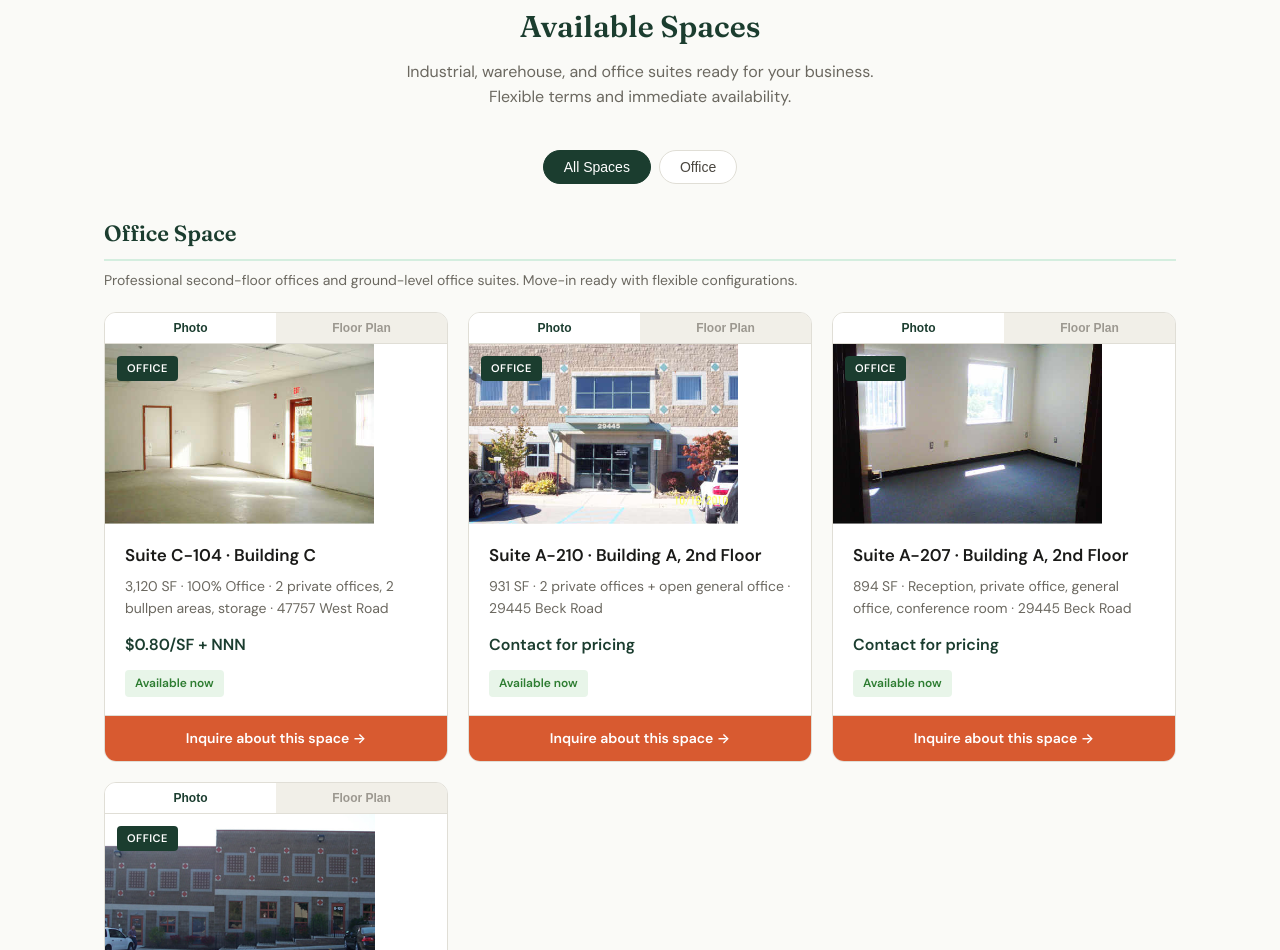
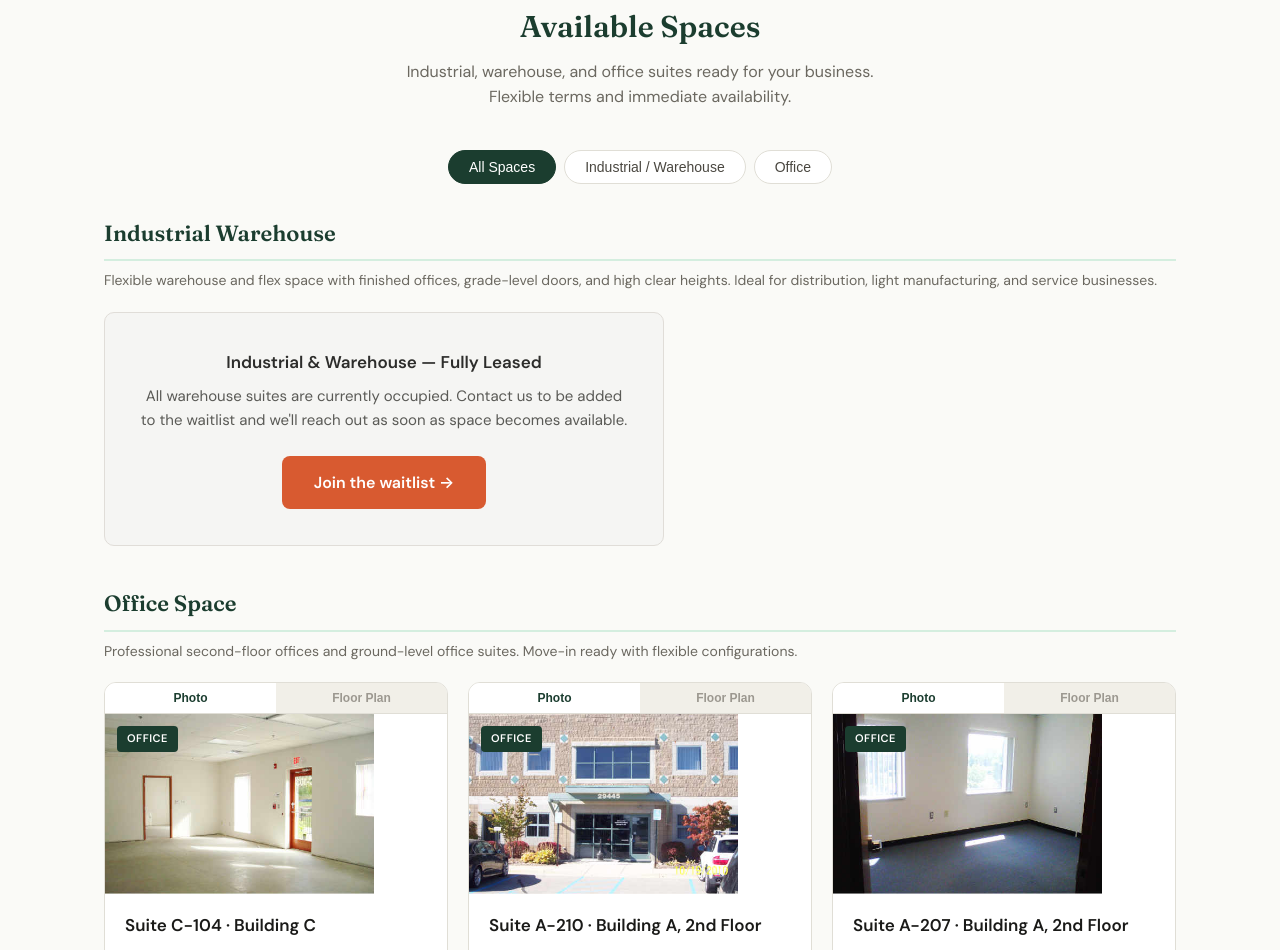
Before and after one commit to Catalyst-Real-Estate/lynn-park-website, a plain HTML site: page index.html in a window 1280 px wide. Shown: the part 1168-2118 px from the top of the page. Drawn offline with Linux system fonts and the light colour scheme; a script that the page names is missing.

Commit message:
Amend inventory sync: restore industrial section with fully-leased notice
Instead of removing the Industrial Warehouse section entirely, keep the
section header/description and replace the suite card with a
'fully leased — join the waitlist' notice. Filter button restored.

```diff
--- a/index.html
+++ b/index.html
@@ -142,7 +142,19 @@
 
   <div class="filter-bar">
     <button class="filter-btn active" onclick="filterSpaces('all',this)">All Spaces</button>
+    <button class="filter-btn" onclick="filterSpaces('industrial',this)">Industrial / Warehouse</button>
     <button class="filter-btn" onclick="filterSpaces('office',this)">Office</button>
+  </div>
+
+  <!-- INDUSTRIAL / WAREHOUSE SECTION -->
+  <div class="space-type-section" data-type="industrial" id="warehouse-section">
+    <h3 class="space-type-title">Industrial Warehouse</h3>
+    <p class="space-type-desc">Flexible warehouse and flex space with finished offices, grade-level doors, and high clear heights. Ideal for distribution, light manufacturing, and service businesses.</p>
+    <div style="background:#f5f5f3;border:1px solid #e0ddd8;border-radius:10px;padding:36px 32px;text-align:center;max-width:560px;">
+      <p style="font-size:17px;font-weight:600;color:#2d2d2b;margin-bottom:8px;">Industrial &amp; Warehouse — Fully Leased</p>
+      <p style="font-size:15px;color:#5a5a56;margin-bottom:24px;">All warehouse suites are currently occupied. Contact us to be added to the waitlist and we'll reach out as soon as space becomes available.</p>
+      <a href="javascript:void(0)" class="btn-primary" onclick="inquireSpace('Industrial / Warehouse Waitlist','interested in future warehouse availability')" style="display:inline-block;">Join the waitlist &rarr;</a>
+    </div>
   </div>
 
   <!-- OFFICE SECTION -->
```
